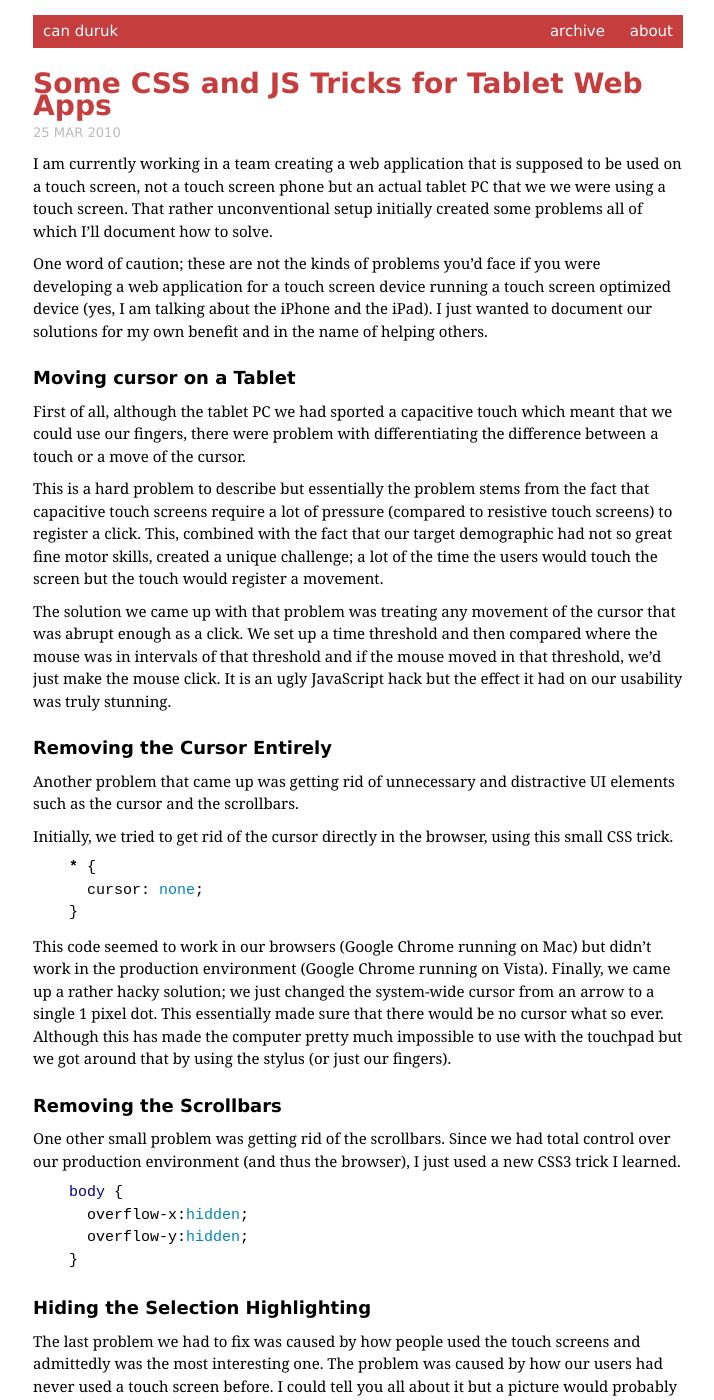
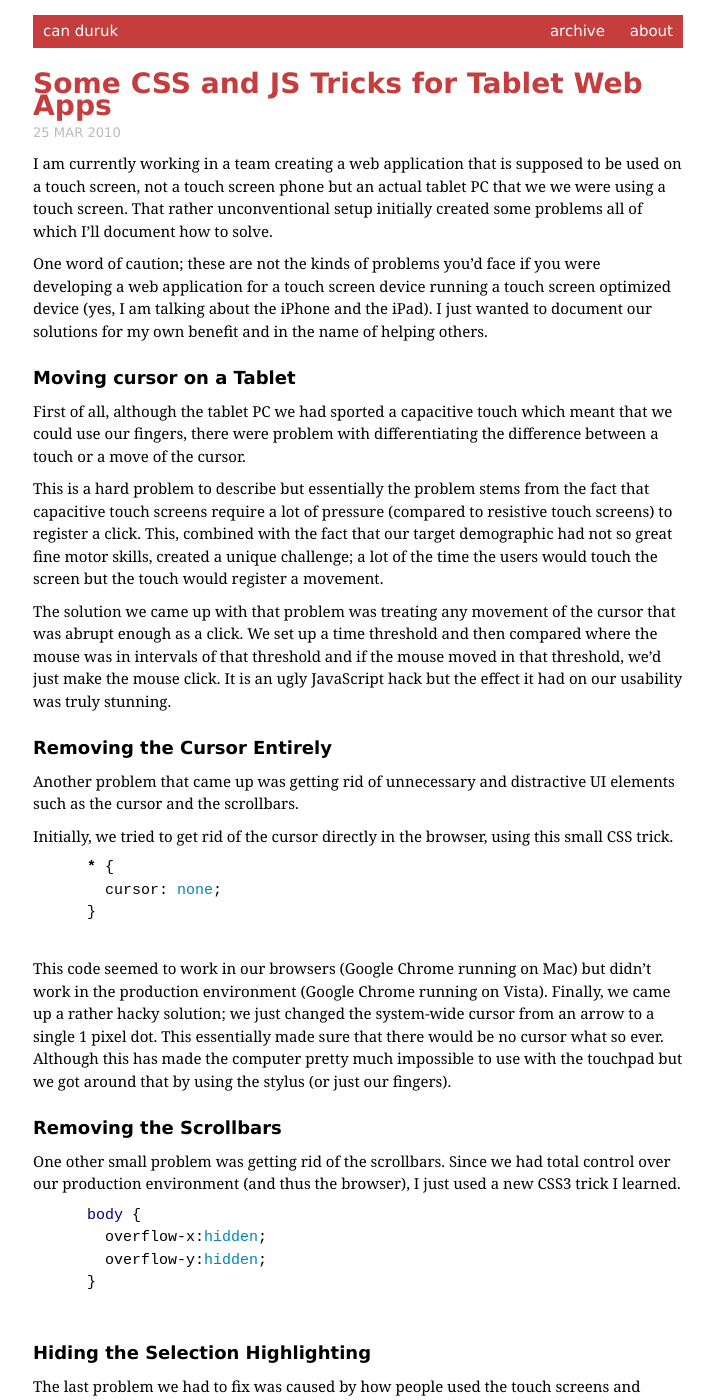
Before and after one commit to cduruk/old.cduruk.github.com, a Jekyll site: the page built from _posts/2010-03-25-some-css-and-js-tricks-for-tablet-web-apps.md, in a window 1280 px wide. Shown: the top 1400 px of the page, without its empty margins (282-996 px from the left). Built offline with Jekyll 4.4.1, drawn with Linux system fonts in a browser that asks for light colours; Markdown is read by kramdown in place of the engine named in the settings.

```diff
--- a/_posts/2010-03-25-some-css-and-js-tricks-for-tablet-web-apps.md
+++ b/_posts/2010-03-25-some-css-and-js-tricks-for-tablet-web-apps.md
@@ -22,23 +22,23 @@ Another problem that came up was getting rid of unnecessary and distractive UI e
 
 Initially, we tried to get rid of the cursor directly in the browser, using this small CSS trick.
 
-{% highlight css %}
-    * {
-      cursor: none;
-    }
-{% endhighlight css %}
+  {% highlight css %}
+      * {
+        cursor: none;
+      }
+  {% endhighlight %}
 
 This code seemed to work in our browsers (Google Chrome running on Mac) but didn't work in the production environment (Google Chrome running on Vista). Finally, we came up a rather hacky solution; we just changed the system-wide cursor from an arrow to a single 1 pixel dot. This essentially made sure that there would be no cursor what so ever. Although this has made the computer pretty much impossible to use with the touchpad but we got around that by using the stylus (or just our fingers).
 
 ### Removing the Scrollbars
 One other small problem was getting rid of the scrollbars. Since we had total control over our production environment (and thus the browser), I just used a new CSS3 trick I learned.
 
-{% highlight css %}
-    body {
-      overflow-x:hidden;
-      overflow-y:hidden;
-    }
-{% endhighlight css %}
+  {% highlight css %}
+      body {
+        overflow-x:hidden;
+        overflow-y:hidden;
+      }
+  {% endhighlight %}
 
 ### Hiding the Selection Highlighting
 The last problem we had to fix was caused by how people used the touch screens and admittedly was the most interesting one. The problem was caused by how our users had never used a touch screen before. I could tell you all about it but a picture would probably give you a better idea.
@@ -51,11 +51,11 @@ I initially tried a very complex solution; put every single element on the pag
 
 Thankfully, CSS3 again came to my rescue.
 
-{% highlight css %}
-    *::selection {
-      background: transparent
-    }
-{% endhighlight css %}
+  {% highlight css %}
+      *::selection {
+        background: transparent
+      }
+  {% endhighlight %}
 
 What this does is makes the background of selection pseudo-element on every single tag transparent. Since the selection pseudo-element essentially consists of just color and background properties, setting the background transparent was enough to do the trick.
 
```
Also changed, not shown: _posts/2010-03-27-input-interpretation.md (+13 -11 lines).
